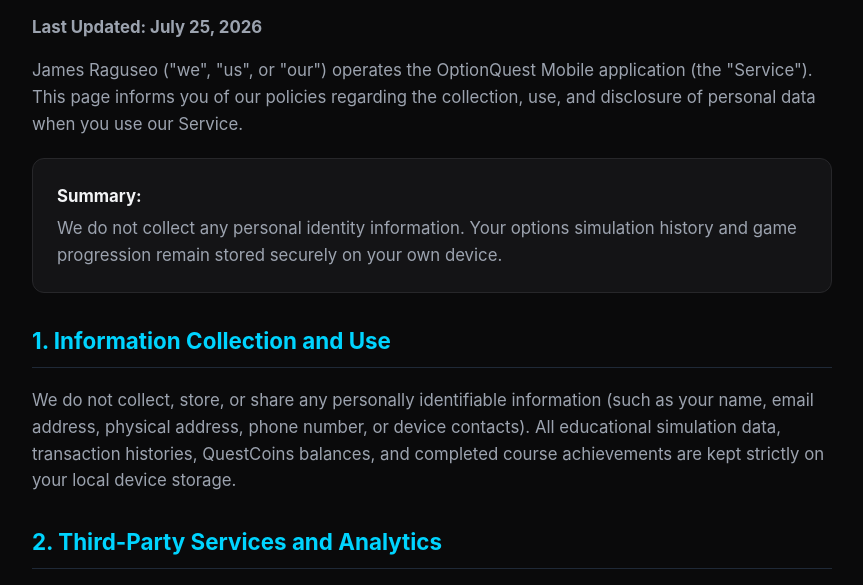
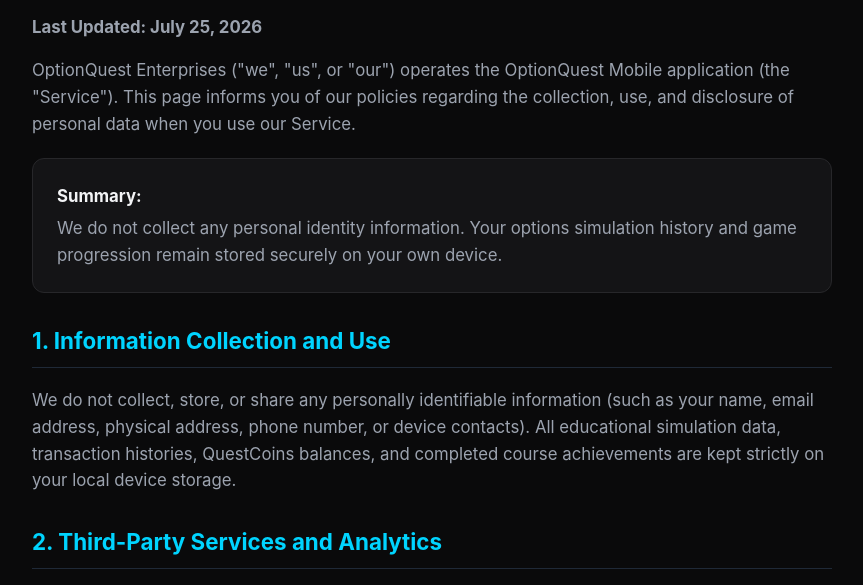
Before and after one commit to jamesraguseo-tech/optionquest-website, a website: page privacy.html in a window 1280 px wide. Shown: the part 189-774 px from the top of the page, without its empty margins (208-1071 px from the left). Drawn offline with Linux system fonts and the light colour scheme.

Commit message:
chore: Update company name in privacy policy intro

```diff
--- a/privacy.html
+++ b/privacy.html
@@ -120,7 +120,7 @@
         <main>
             <h1>Privacy Policy for OptionQuest</h1>
             <p><strong>Last Updated: July 25, 2026</strong></p>
-            <p>James Raguseo ("we", "us", or "our") operates the OptionQuest Mobile application (the "Service"). This page informs you of our policies regarding the collection, use, and disclosure of personal data when you use our Service.</p>
+            <p>OptionQuest Enterprises ("we", "us", or "our") operates the OptionQuest Mobile application (the "Service"). This page informs you of our policies regarding the collection, use, and disclosure of personal data when you use our Service.</p>
 
             <div class="card">
                 <p style="margin: 0; color: var(--text-light); font-weight: bold;">Summary:</p>
```
